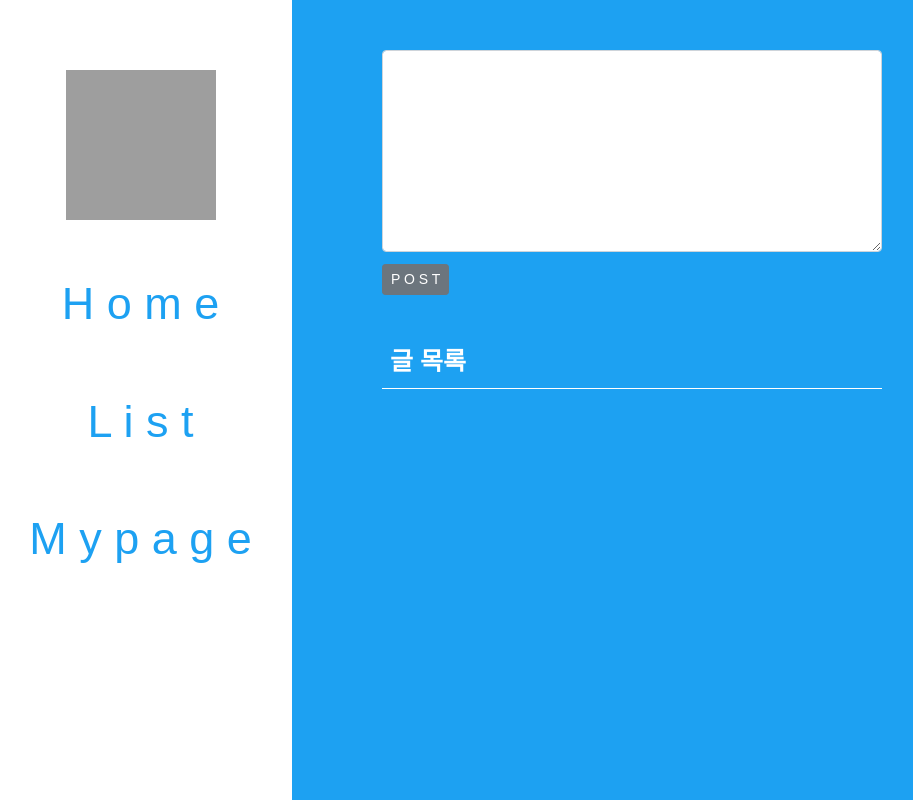
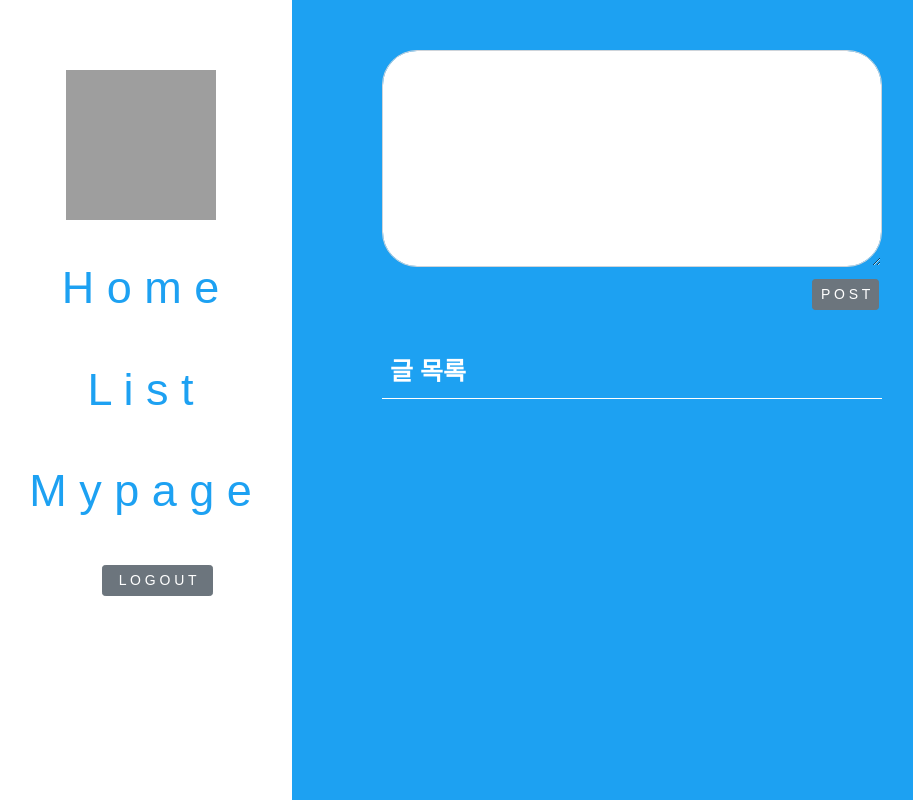
Before and after one commit to Youngju-Jang/moda, a Flask app: page /home in a window 1280 px wide. Shown: the whole page, without its empty margins (8-921 px from the left). Run offline with Flask 2, Linux system fonts and the light colour scheme; lists and menus that the app fills with data are empty; parts of the project's set-up code (start-up, migrations or seed data) failed here and were passed over; some web fonts are replaced; grey boxes are pictures that could not be loaded.

Commit message:
css 수정

```diff
--- a/templates/home.html
+++ b/templates/home.html
@@ -44,7 +44,7 @@
         }
 
         .sidenav a {
-            padding: 40px 8px 10px 5px;
+            padding: 24px 8px 10px 5px;
             text-decoration: none;
             font-size: 45px;
             font-weight: 500;
@@ -91,6 +91,8 @@
             width: 500px;
             margin: 0px auto -20px auto;
             font-size: 25px;
+            border-radius: 35px;
+            padding: 17px 0px 10px 27px;
         }
 
 
@@ -98,6 +100,23 @@
             margin: 40px 0;
             font-size: 25px;
         }
+
+        .logout_button {
+            margin:30px 0px 0px 110px;
+        }
+
+        .post_button{
+            margin:0px 0px -5px 430px;
+        }
+
+
+
+
+
+
+
+
+
 
         option {
             color: black;
@@ -118,9 +137,9 @@
                     for (let i = 0; i < rows.length; i++) {
                         let name = rows[i]['name']
 
-                        let temp_html = `<div class="card w-75">
-  <div class="card-body">
-    <h5 class="text-secondary">U S E R N A M E</h5>
+                        let temp_html = `<div class="card mt-3">
+  <div class="card-body2">
+    <h5 class="text-secondary"> ${[1 + i]}번째 다이어리 from 유저네임 (바꿔야함) </h5>
     <p class="text-secondary">${name}</p>
     <a href="#" class="btn btn-primary btn-sm">C O M M E N T</a>
   </div>
@@ -145,17 +164,28 @@
                 }
             });
         }
+
+        function logout() {
+            $.removeCookie('mytoken');
+            alert('로그아웃!')
+            window.location.href = '/login'
+        }
     </script>
 </head>
 <body>
 <div class="sidenav">
     <img class="modaimage" src="https://i.imgur.com/ngFHyCw.png" width="150" height="150">
-    <a href="#home">H o m e</a>
-    <a href="#list">L i s t</a>
-    <a href="#mypage">M y p a g e</a>
+    <a  onclick="location.href='https://google.com'" href="#home">H o m e</a>
+    <a onclick="location.href='https://google.com'" href="#list">L i s t</a>
+    <a  onclick="location.href='https://google.com'" href="#mypage">M y p a g e</a>
+    <div class="logout_button">
+        <button class="btn btn-secondary btn-sm" onclick="logout()">&nbsp; L O G O U T &nbsp;</button>
+    </div>
 </div>
-<div class="mask"></div>
+
 <div class="order">
+
+    <p></p>
     <div class="order-info">
         <div class="input-group mb-3">
 
@@ -163,7 +193,9 @@
                 <textarea class="form-control" id="name" rows="5"></textarea>
             </div>
         </div>
-        <button onclick="save_order()" type="button" class="btn btn-secondary btn-sm"> P O S T</button>
+        <div class="post_button">
+            <button onclick="save_order()" type="button" class="btn btn-secondary btn-sm"> P O S T </button>
+            </div>
     </div>
     <table class="table">
         <thead>
@@ -171,9 +203,9 @@
             <th class="col2" scope="col">글 목록</th>
         </tr>
         </thead>
-        <tbody id="order-box">
+        <tbody class="orderboxes" id="order-box">
+        </tbody>
 
-        </tbody>
     </table>
 </div>
 </body>
```
